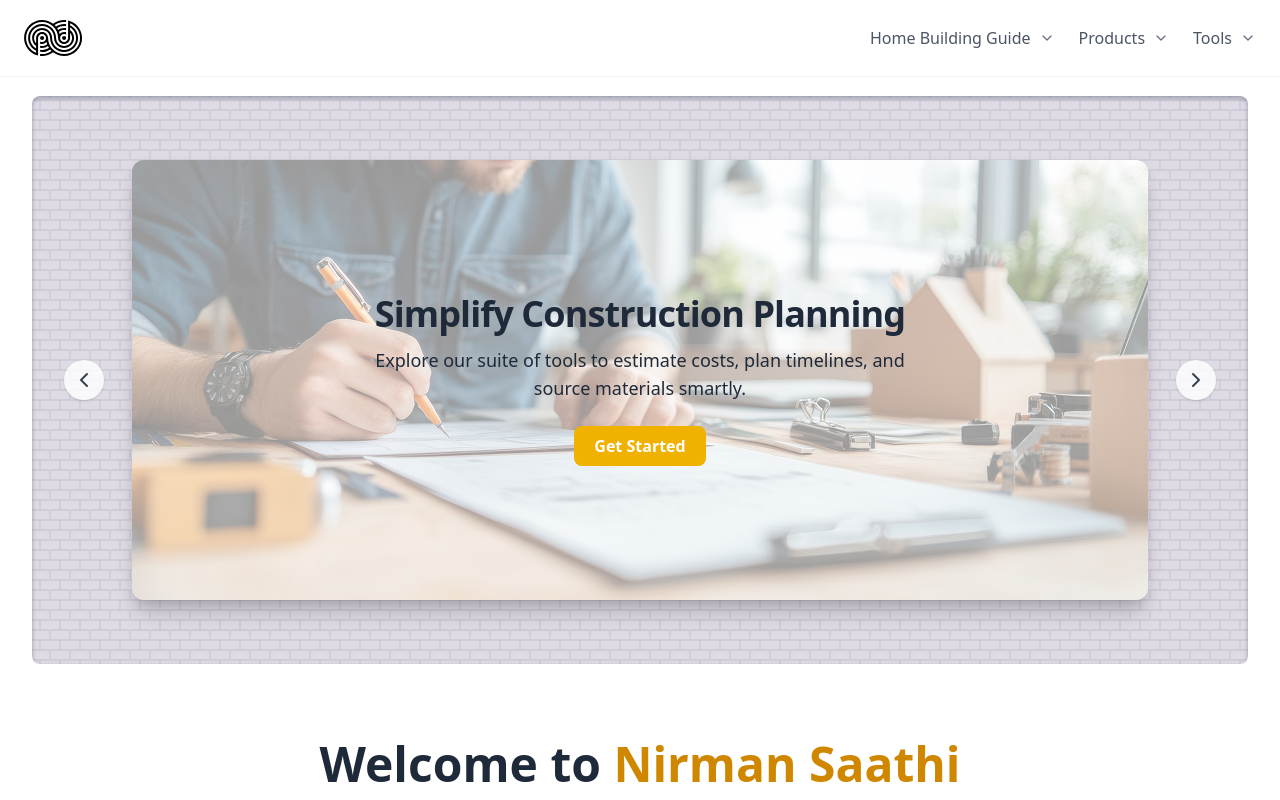
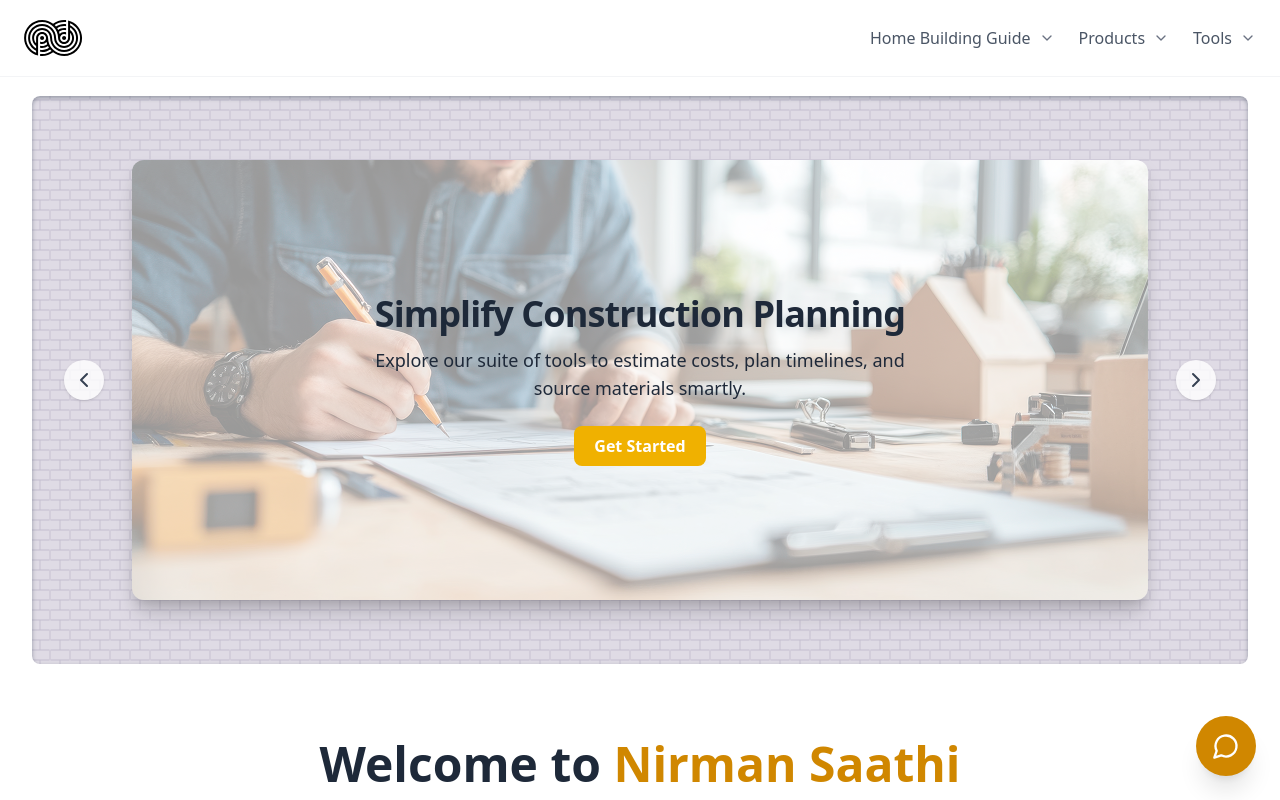
Before and after one commit to genocidalfruit/cem-site, a React (Vite) app: page / in a window 1280 px wide. Shown: the top 800 px of the page. Built offline with nearby package versions, Linux system fonts and the light colour scheme.

Commit message:
Added chatbot

```diff
--- a/src/FrontPage.jsx
+++ b/src/FrontPage.jsx
@@ -1,17 +1,46 @@
-import { Link } from 'react-router-dom';
+import { useEffect, useRef, useState } from 'react';
+import { Link, useNavigate } from 'react-router-dom';
 import {
   Calculator,
   Banknote,
   Video,
   Bot,
-  SlidersHorizontal
-} from 'lucide-react'; // Lucide icons
+  SlidersHorizontal,
+  MessageCircle,
+  X
+} from 'lucide-react';
+import { motion, AnimatePresence } from 'framer-motion';
 
 import Carousel from './Carousel.jsx';
 import Header from './Header.jsx';
 import Footer from './Footer.jsx';
 
 const FrontPage = () => {
+  const [chatOpen, setChatOpen] = useState(false);
+  const [highlightChatButton, setHighlightChatButton] = useState(false);
+  const chatButtonRef = useRef(null);
+  const navigate = useNavigate();
+
+  // Inject Zapier script once
+  useEffect(() => {
+    const existingScript = document.querySelector('script[src*="zapier-interfaces"]');
+    if (!existingScript) {
+      const script = document.createElement('script');
+      script.src = 'https://interfaces.zapier.com/assets/web-components/zapier-interfaces/zapier-interfaces.esm.js';
+      script.type = 'module';
+      script.async = true;
+      document.body.appendChild(script);
+    }
+  }, []);
+
+  const handleChatFeatureClick = () => {
+    setChatOpen(true);
+    setHighlightChatButton(true);
+    chatButtonRef.current?.scrollIntoView({ behavior: 'smooth', block: 'center' });
+
+    setTimeout(() => setHighlightChatButton(false), 2000);
+  };
+
   const features = [
     {
       title: 'Cost Calculator',
@@ -40,9 +69,10 @@ const FrontPage = () => {
     {
       title: 'Chatbot',
       description: 'Ask questions and get real-time assistance.',
-      link: '/chatbot',
-      icon: <Bot className="w-6 h-6 text-yellow-600 mb-2" />
-    },
+      link: '#',
+      icon: <Bot className="w-6 h-6 text-yellow-600 mb-2" />,
+      onClick: handleChatFeatureClick
+    }
   ];
 
   return (
@@ -62,20 +92,60 @@ const FrontPage = () => {
       <div className="border border-gray-100/20 p-10 mx-auto rounded-xl bg-gray-100 drop-shadow-xl mb-10 flex-grow max-w-7xl w-full">
         <section className="px-6 flex flex-wrap justify-center gap-8">
           {features.map((item, idx) => (
-      <Link
-        to={item.link}
+            <div
               key={idx}
-        className="bg-white p-6 rounded-xl shadow hover:shadow-lg transition block hover:bg-yellow-50 w-full sm:w-[calc(50%-1rem)] lg:w-[calc(33.333%-1.5rem)] max-w-sm"
+              onClick={item.onClick ? item.onClick : () => navigate(item.link)}
+              className="cursor-pointer bg-white p-6 rounded-xl shadow hover:shadow-lg transition block hover:bg-yellow-50 w-full sm:w-[calc(50%-1rem)] lg:w-[calc(33.333%-1.5rem)] max-w-sm"
             >
               <div className="flex flex-col">
                 {item.icon}
                 <h3 className="text-xl font-bold text-yellow-600 mb-2">{item.title}</h3>
                 <p className="text-gray-700 text-sm">{item.description}</p>
               </div>
-      </Link>
+            </div>
           ))}
         </section>
       </div>
+
+      {/* Floating Chat Button */}
+      <motion.button
+        ref={chatButtonRef}
+        onClick={() => setChatOpen(prev => !prev)}
+        className="fixed bottom-6 right-6 z-50 bg-yellow-600 hover:bg-yellow-700 text-white p-4 rounded-full shadow-xl"
+        aria-label="Toggle Chatbot"
+        animate={
+          highlightChatButton
+            ? { scale: [1, 1.3, 1] }
+            : { scale: 1 }
+        }
+        transition={{
+          duration: 0.6,
+          ease: 'easeInOut',
+        }}
+        onAnimationComplete={() => {
+          if (highlightChatButton) {
+            setHighlightChatButton(false);
+          }
+        }}
+      >
+        {chatOpen ? <X className="w-7 h-7" /> : <MessageCircle className="w-7 h-7" />}
+      </motion.button>
+
+      {/* Chatbot Embed (always mounted, hidden via CSS) */}
+      <motion.div
+        initial={false}
+        animate={{ opacity: chatOpen ? 1 : 0, y: chatOpen ? 0 : 30, pointerEvents: chatOpen ? 'auto' : 'none' }}
+        transition={{ duration: 0.3 }}
+        className="fixed bottom-24 right-6 z-40 w-[400px] h-[600px] overflow-hidden border border-gray-500/20 rounded-xl shadow-xl bg-white"
+        style={{ display: 'block' }}
+      >
+        <zapier-interfaces-chatbot-embed
+          is-popup="false"
+          chatbot-id="cmaz54d1q008v10tgyakwjtrs"
+          height="600px"
+          width="400px"
+        ></zapier-interfaces-chatbot-embed>
+      </motion.div>
 
       <Footer />
     </div>
```
Lines whose indentation alone changed are shown as unchanged.
